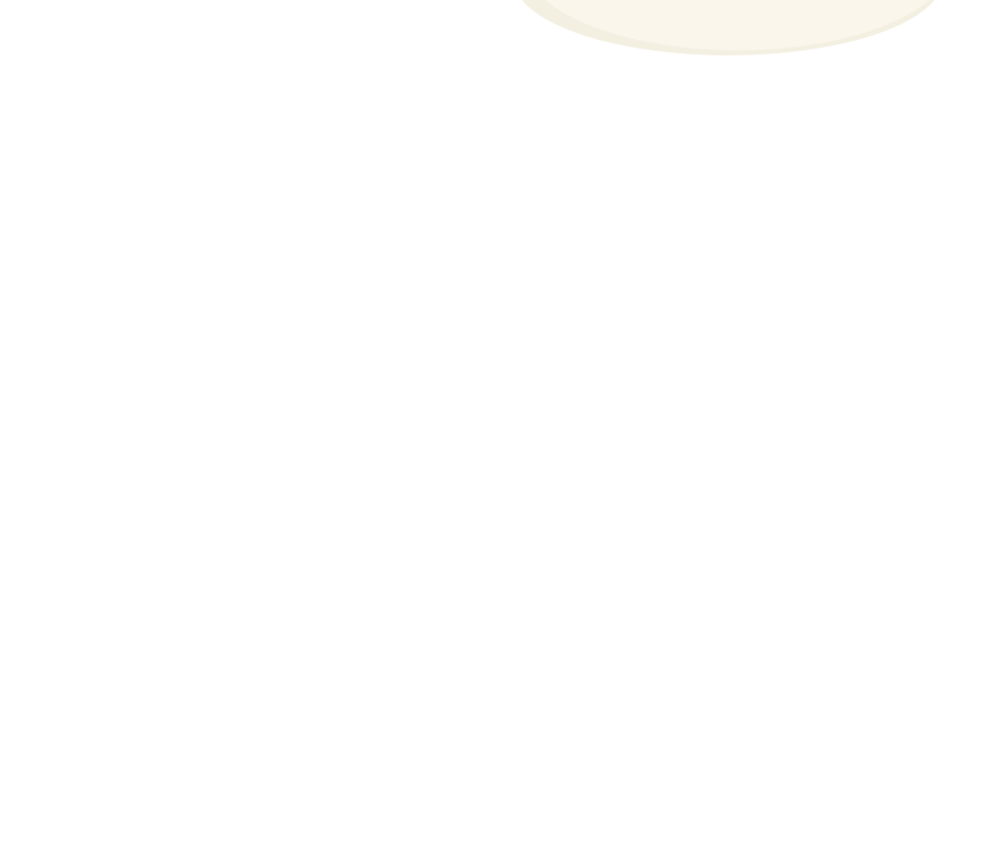
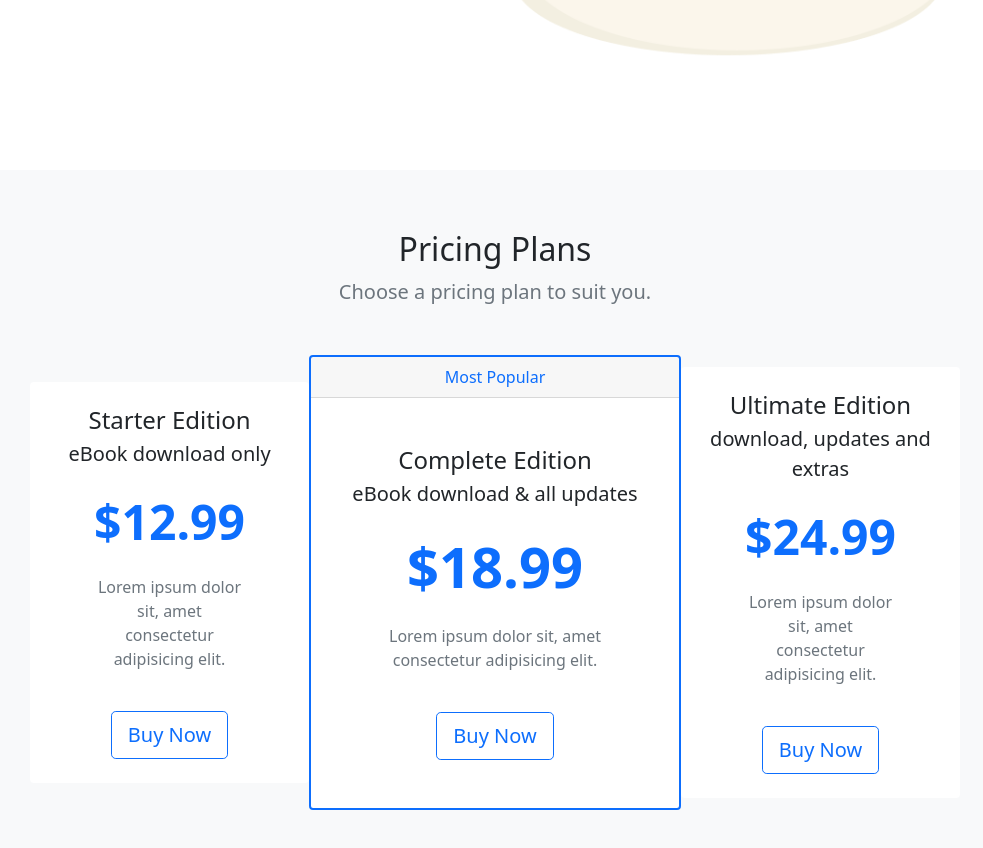
Before and after one commit to ikaroamorim/bookSite, a plain HTML site: page index.html in a window 1280 px wide. Shown: the part 556-1404 px from the top of the page, without its empty margins (145-1128 px from the left). Before the commit the page ends 800 px from the top, so only its background shows below. Drawn offline with nearby package versions, Linux system fonts and the light colour scheme.

Commit message:
:tada:Creation of pricing section:tada:

```diff
--- a/index.html
+++ b/index.html
@@ -34,6 +34,7 @@
             <span class="navbar-toggler-icon"></span>
          </button>
 
+         <!-- navbar links -->
          <div class="collapse navbar-collapse justify-content-end algin-center" id="main-nav">
             <ul class="navbar-nav">
                <li class="nav-item">
@@ -80,6 +81,61 @@
    </section>
 
    <!-- pricing and plans -->
+   <section id="pricing" class="bg-light mt-5">
+      <div class="container-lg">
+         <div class="text-center">
+            <h2>Pricing Plans</h2>
+            <p class="lead text-muted">Choose a pricing plan to suit you.</p>
+         </div>
+
+         <div class="row my-5 align-items-center justify-content-center g-0">
+            <div class="col-8 col-lg-4 col-xl-3">
+               <div class="card border-0">
+                  <div class="card-body text-center py-4">
+                     <h4 class="card-title">Starter Edition</h4>
+                     <p class="lead card-subtitle">eBook download only</p>
+                     <p class="display-5 my-4 text-primary fw-bold"> $12.99</p>
+                     <p class="card-text mx-5 text-muted d-none d-lg-block">Lorem ipsum dolor sit, amet consectetur
+                        adipisicing elit.</p>
+                     <a href="#" class="btn btn-outline-primary btn-lg mt-4">Buy Now</a>
+                  </div>
+               </div>
+            </div>
+
+            <div class="col-9 col-lg-4 ">
+               <div class="card border-primary border-2">
+                  <div class="card-header text-center text-primary">
+                     Most Popular
+                  </div>
+                  <div class="card-body text-center py-5">
+                     <h4 class="card-title">Complete Edition</h4>
+                     <p class="lead card-subtitle">eBook download & all updates</p>
+                     <p class="display-4 my-4 text-primary fw-bold"> $18.99</p>
+                     <p class="card-text mx-5 text-muted d-none d-lg-block">Lorem ipsum dolor sit, amet consectetur
+                        adipisicing elit.</p>
+                     <a href="#" class="btn btn-outline-primary btn-lg mt-4">Buy Now</a>
+                  </div>
+               </div>
+            </div>
+
+            <div class="col-8 col-lg-4 col-xl-3">
+               <div class="card border-0">
+                  <div class="card-body text-center py-4">
+                     <h4 class="card-title">Ultimate Edition</h4>
+                     <p class="lead card-subtitle">download, updates and extras</p>
+                     <p class="display-5 my-4 text-primary fw-bold"> $24.99</p>
+                     <p class="card-text mx-5 text-muted d-none d-lg-block">Lorem ipsum dolor sit, amet consectetur
+                        adipisicing elit.</p>
+                     <a href="#" class="btn btn-outline-primary btn-lg mt-4">Buy Now</a>
+                  </div>
+               </div>
+            </div>
+
+         </div>
+
+      </div>
+
+   </section>
 
    <!-- topics at a glance -->
 
```
